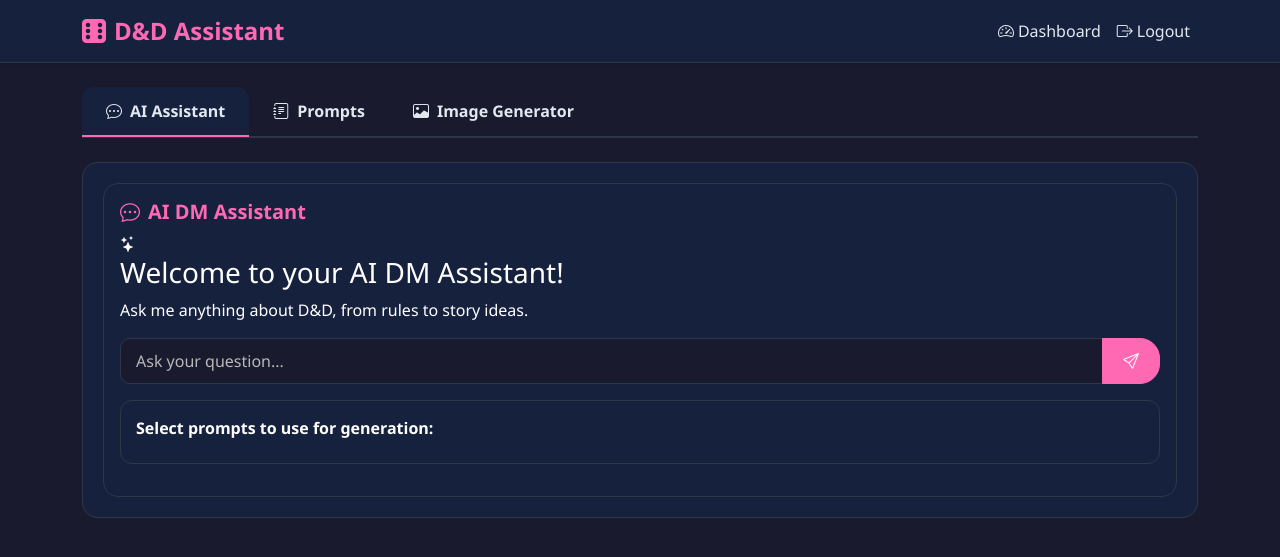
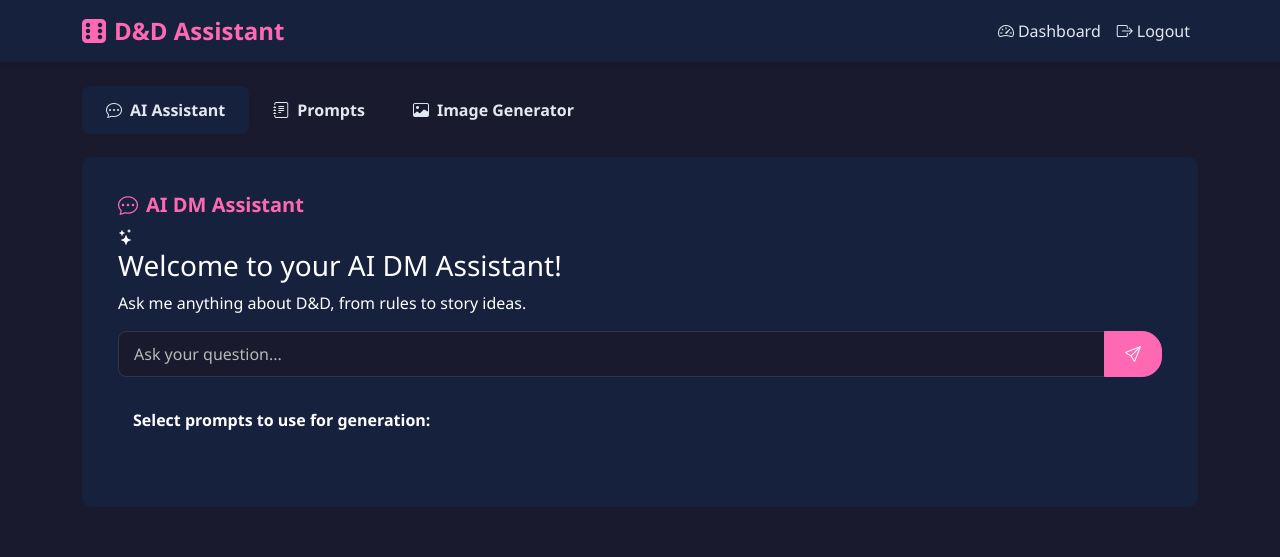
Before and after one commit to NobidoNs/JarvisDND, a Flask app: page /dashboard in a window 1280 px wide. Shown: the top 557 px of the page. Run offline with Flask 2, Linux system fonts and the light colour scheme; the visitor is signed in with stand-in values (Sample User, id 1); data comes from the database, SQL or seed files in the repository; data that the repository does not hold is empty; parts of the project's set-up code (start-up, migrations or seed data) failed here and were passed over; some libraries are stand-ins or nearby versions.

Commit message:
baseStyle

```diff
--- a/static/css/style.css
+++ b/static/css/style.css
@@ -21,7 +21,7 @@ body {
 /* Navbar */
 .navbar {
     background-color: var(--card-bg);
-    border-bottom: 1px solid var(--border-color);
+    border-bottom: none;
     box-shadow: 0 2px 4px rgba(0, 0, 0, 0.1);
 }
 
@@ -64,20 +64,17 @@ body {
 /* Cards */
 .card {
     background-color: var(--card-bg);
-    border: 1px solid var(--border-color);
-    border-radius: 15px;
-    transition: transform 0.3s ease, box-shadow 0.3s ease;
+    border: none;
 }
 
 .card:hover {
-    transform: translateY(-5px);
-    box-shadow: 0 8px 16px rgba(0, 0, 0, 0.2);
+    box-shadow: none;
 }
 
 .card-header {
     background-color: var(--card-bg);
-    border-bottom: 1px solid var(--border-color);
-    border-radius: 20px 20px 0 0 !important;
+    border-bottom: none;
+    border-radius: 10px 10px 0 0 !important;
     padding: 1.2rem 1.5rem;
 }
 
@@ -123,7 +120,7 @@ body {
     background-color: var(--dark-bg);
     border: 1px solid var(--border-color);
     color: var(--text-primary);
-    border-radius: 10px;
+    border-radius: 8px;
     padding: 10px 15px;
 }
 
@@ -346,7 +341,7 @@ body {
 
 /* Tabs */
 .nav-tabs {
-    border-bottom: 2px solid var(--border-color);
+    border-bottom: none;
     margin-bottom: 1.5rem;
 }
 
@@ -355,7 +350,7 @@ body {
     color: var(--text-secondary);
     font-weight: 600;
     padding: 0.75rem 1.5rem;
-    border-radius: 12px 12px 0 0;
+    border-radius: 8px;
     transition: all 0.3s ease;
 }
 
@@ -367,7 +362,7 @@ body {
 .nav-tabs .nav-link.active {
     color: var(--primary-color);
     background-color: var(--card-bg);
-    border-bottom: 2px solid var(--primary-color);
+    border-bottom: none;
 }
 
 /* Image Generator */
@@ -452,8 +447,8 @@ body {
 .tab-content {
     padding: 20px;
     background-color: var(--card-bg);
-    border-radius: 15px;
-    border: 1px solid var(--border-color);
+    border-radius: 10px;
+    border: none;
     margin-top: 20px;
 }
 
@@ -553,16 +548,16 @@ body {
 
 .prompt-selector {
     background-color: var(--card-bg);
-    border: 1px solid var(--border-color);
-    border-radius: 12px;
+    border: none;
+    border-radius: 8px;
     padding: 15px;
     margin-top: 15px;
 }
 
 .prompt-selector .form-check {
     background-color: var(--dark-bg);
-    border: 1px solid var(--border-color);
-    border-radius: 8px;
+    border: none;
+    border-radius: 6px;
     padding: 8px 12px;
     margin: 4px;
     transition: all 0.3s ease;
```
Also changed, not shown: other parts of static/css/style.css (+11 -13 lines).
